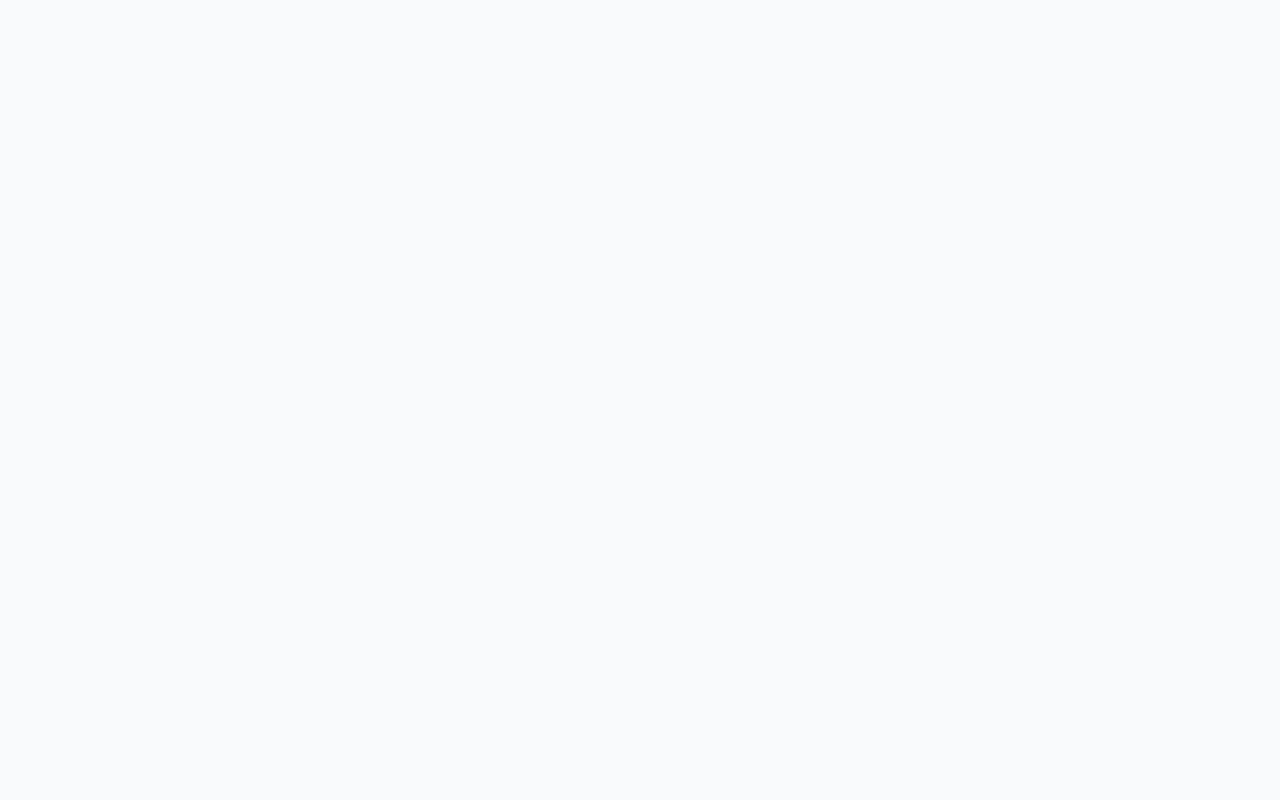
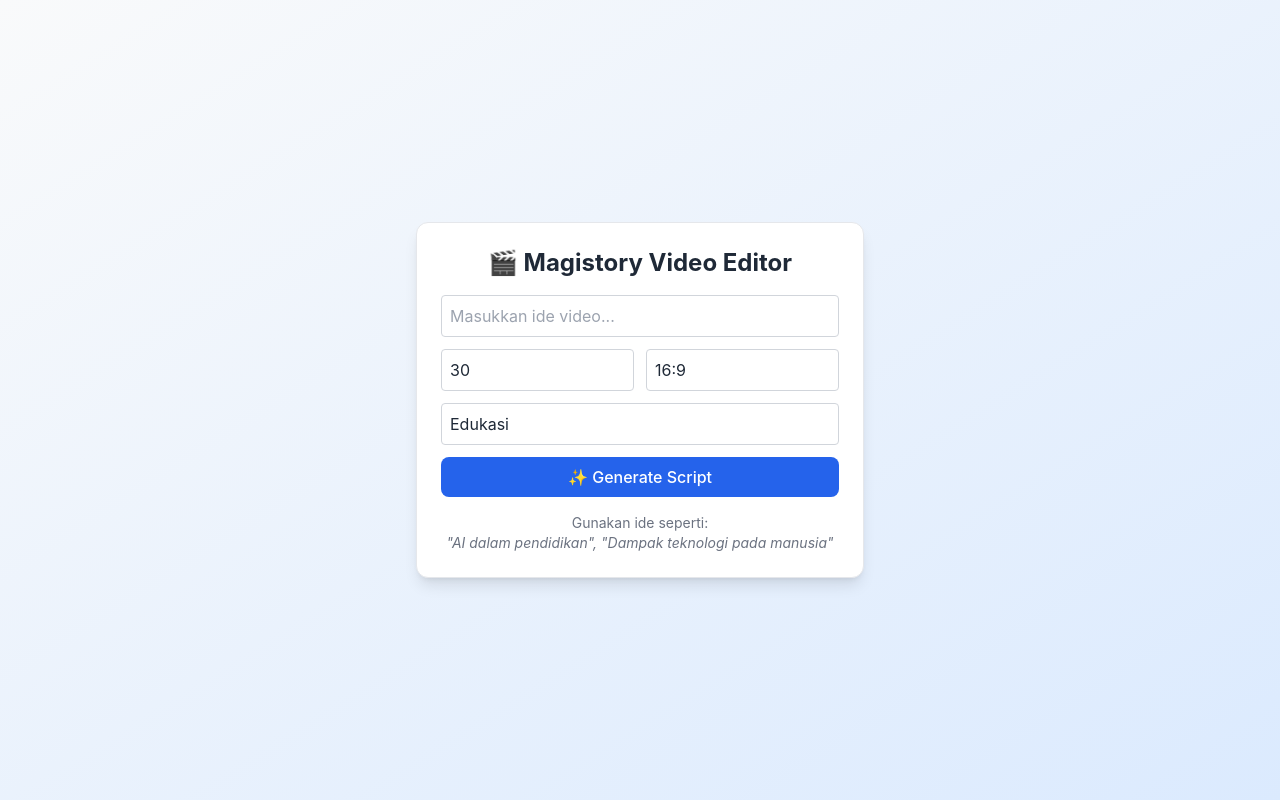
Before and after one commit to fillar71/magistory-frontend, a Next.js app: page /editor in a window 1280 px wide. Built offline with nearby package versions, Linux system fonts and the light colour scheme.

Commit message:
Update page.jsx

```diff
--- a/src/app/editor/page.jsx
+++ b/src/app/editor/page.jsx
@@ -1,8 +1,7 @@
 "use client";
-
 import { useState } from "react";
-import Timeline from "../../components/Timeline";
-import { searchMedia } from "../../utils/pexelsApi";
+import Timeline from "@/components/Timeline.jsx";
+import { searchMedia } from "@/utils/pexelsApi.js";
 
 export default function EditorPage() {
   const [idea, setIdea] = useState("");
@@ -12,7 +11,8 @@ export default function EditorPage() {
   const [script, setScript] = useState(null);
   const [loading, setLoading] = useState(false);
   const [error, setError] = useState(null);
-}
+
+  // ✅ Ganti URL backend jika berbeda
   const backendURL =
     process.env.NEXT_PUBLIC_BACKEND_URL ||
     "https://magistory-app-production.up.railway.app";
@@ -27,10 +27,10 @@ export default function EditorPage() {
     setError(null);
 
     try {
-    // ✅ Wake up Railway server
+      // ✅ Wake up backend (Railway)
       await fetch(`${backendURL}/ping`).catch(() => {});
 
-    // ✅ Request ke backend
+      // ✅ Request generate script ke backend
       const res = await fetch(`${backendURL}/api/generate-script`, {
         method: "POST",
         headers: { "Content-Type": "application/json" },
@@ -48,10 +48,12 @@ export default function EditorPage() {
       }
 
       const data = await res.json();
+
       if (!data.adegan || !Array.isArray(data.adegan)) {
         throw new Error("Format respons dari server tidak sesuai.");
       }
 
+      // ✅ Tambahkan media otomatis dari Pexels
       const enrichedScenes = await Promise.all(
         data.adegan.map(async (scene) => {
           if (!scene.deskripsi_visual) return { ...scene, media: [] };
@@ -70,3 +72,83 @@ export default function EditorPage() {
       setLoading(false);
     }
   }
+
+  return (
+    <main className="min-h-screen flex flex-col items-center justify-center p-6 bg-gradient-to-br from-gray-50 to-blue-100">
+      {!script ? (
+        <section className="w-full max-w-md bg-white shadow-lg rounded-xl p-6 space-y-4 border border-gray-200">
+          <h1 className="text-2xl font-bold text-center text-gray-800">
+            🎬 Magistory Video Editor
+          </h1>
+
+          {error && (
+            <div className="bg-red-100 text-red-700 text-sm p-3 rounded">
+              {error}
+            </div>
+          )}
+
+          <div className="space-y-3">
+            <input
+              className="border border-gray-300 p-2 rounded w-full focus:ring focus:ring-blue-300 outline-none"
+              placeholder="Masukkan ide video..."
+              value={idea}
+              onChange={(e) => setIdea(e.target.value)}
+            />
+
+            <div className="grid grid-cols-2 gap-3">
+              <input
+                className="border border-gray-300 p-2 rounded w-full focus:ring focus:ring-blue-300 outline-none"
+                type="number"
+                min="10"
+                max="300"
+                value={duration}
+                onChange={(e) => setDuration(e.target.value)}
+                placeholder="Durasi total (detik)"
+              />
+              <input
+                className="border border-gray-300 p-2 rounded w-full focus:ring focus:ring-blue-300 outline-none"
+                value={aspect}
+                onChange={(e) => setAspect(e.target.value)}
+                placeholder="Aspect (16:9)"
+              />
+            </div>
+
+            <input
+              className="border border-gray-300 p-2 rounded w-full focus:ring focus:ring-blue-300 outline-none"
+              value={style}
+              onChange={(e) => setStyle(e.target.value)}
+              placeholder="Gaya video (Edukasi, Cinematic, dll)"
+            />
+
+            <button
+              onClick={handleGenerate}
+              disabled={loading}
+              className={`w-full py-2 rounded-lg text-white font-medium ${
+                loading
+                  ? "bg-gray-400 cursor-not-allowed"
+                  : "bg-blue-600 hover:bg-blue-700"
+              } transition-all`}
+            >
+              {loading ? "🔄 Menghasilkan..." : "✨ Generate Script"}
+            </button>
+          </div>
+
+          <p className="text-center text-sm text-gray-500 mt-3">
+            Gunakan ide seperti: <br />
+            <em>"AI dalam pendidikan", "Dampak teknologi pada manusia"</em>
+          </p>
+        </section>
+      ) : (
+        <section className="w-full max-w-5xl bg-white shadow-xl rounded-xl p-6 mt-4">
+          <Timeline
+            scriptData={script}
+            onSave={(data) => console.log("💾 Project disimpan:", data)}
+            onRender={() =>
+              alert("🎬 Render popup akan ditambahkan di versi berikutnya.")
+            }
+          />
+        </section>
+      )}
+    </main>
+  );
+}
```
Lines whose indentation alone changed are shown as unchanged.
